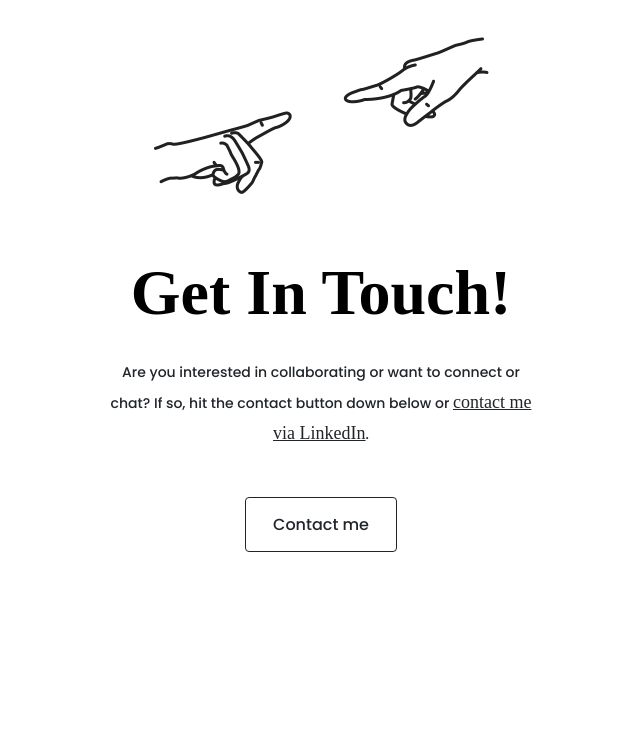
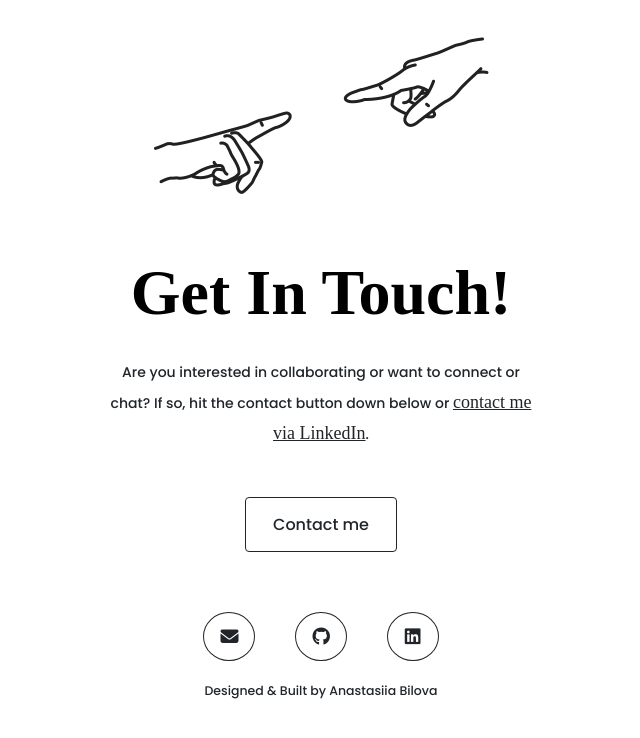
Before and after one commit to anastasiia-bilova/portfolio, a plain HTML site: page contact.html in a window 1280 px wide. Shown: the whole page, without its empty margins (319-959 px from the left). Drawn offline with nearby package versions, Linux system fonts and the light colour scheme; a web font is replaced by a local one.

Commit message:
Integrated footer section content design

```diff
--- a/contact.html
+++ b/contact.html
@@ -34,6 +34,10 @@
       integrity="sha384-b5kHyXgcpbZJO/tY9Ul7kGkf1S0CWuKcCD38l8YkeH8z8QjE0GmW1gYU5S9FOnJ0"
       crossorigin="anonymous"
     ></script>
+    <script
+      src="https://kit.fontawesome.com/46c373a5ee.js"
+      crossorigin="anonymous"
+    ></script>
     <link rel="stylesheet" href="/styles/portfolio.css" />
   </head>
   <body>
@@ -63,5 +67,31 @@
         >Contact me</a
       >
     </div>
+    <footer class="contact">
+      <div class="social-links d-flex justify-content-center">
+        <a href="mailto:anastasiia@gmail.com" target="_blank" title="Gmail">
+          <i class="fa-solid fa-envelope" aria-hidden="true"></i>
+        </a>
+        <a
+          href="https://www.github.com/anastasiia-bilova"
+          target="_blank"
+          title="GitHub Profile"
+        >
+          <i class="fab fa-github" aria-hidden="true"></i>
+        </a>
+        <a
+          href="https://www.twitter.com/patricia"
+          target="_blank"
+          title="LinkedIn Profile"
+        >
+          <i class="fab fa-linkedin" aria-hidden="true"></i>
+        </a>
+      </div>
+      <div class="caption text-center m-4">
+        <a href="https://github.com/anastasiia-bilova/portfolio" target="_blank"
+          ><div>Designed &amp; Built by Anastasiia Bilova</div>
+        </a>
+      </div>
+    </footer>
   </body>
 </html>
--- a/styles/portfolio.css
+++ b/styles/portfolio.css
@@ -1,6 +1,9 @@
 :root {
   --default-font-family: "Poppins", sans-serif;
   --heading-font-family: "Eczar", serif;
+  --light-slate: #a8b2d1;
+  --fz-xxs: 12.5px;
+  --transition: all 0.25s cubic-bezier(0.645, 0.045, 0.355, 1);
 }
 
 body {
@@ -28,6 +31,42 @@ p {
   font-weight: normal;
   font-size: 16px;
   line-height: 30px;
+}
+
+footer {
+  margin: 60px 0;
+}
+
+footer .contact {
+  margin: 100px 0;
+}
+
+footer .social-links a {
+  margin: 0 20px;
+  color: #212529;
+  padding: 10px 16px;
+  border: 1px solid #212529;
+  border-radius: 50%;
+  font-size: 18px;
+  transition: var(--transition);
+}
+
+footer .social-links a:hover {
+  color: #fff;
+  background: #212529;
+}
+
+footer .social-links a:hover,
+footer .social-links a:focus {
+  transform: translateY(-3px);
+}
+
+footer .caption a {
+  color: #212529;
+  text-decoration: none;
+  line-height: 1;
+  font-size: var(--fz-xxs);
+  transition: var(--transition);
 }
 
 .content-container h2 {
@@ -159,3 +198,8 @@ li {
   padding-left: 0px;
   color: #666;
 }
+
+.fa-linkedin {
+  padding-left: 1px;
+  padding-right: 1px;
+}
```
Also changed, not shown: about.html (+28 -0 lines), index.html (+28 -0 lines).
